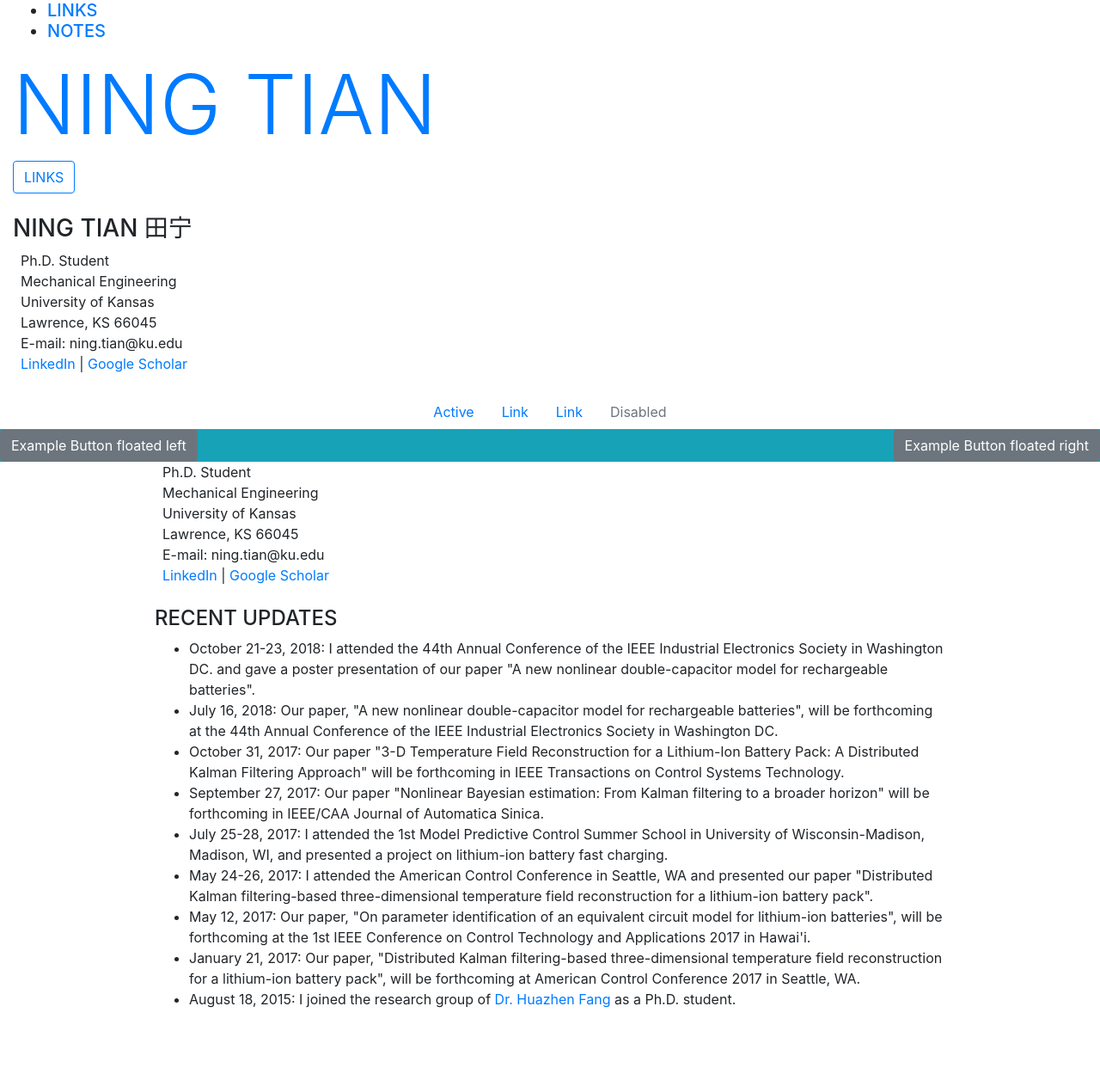
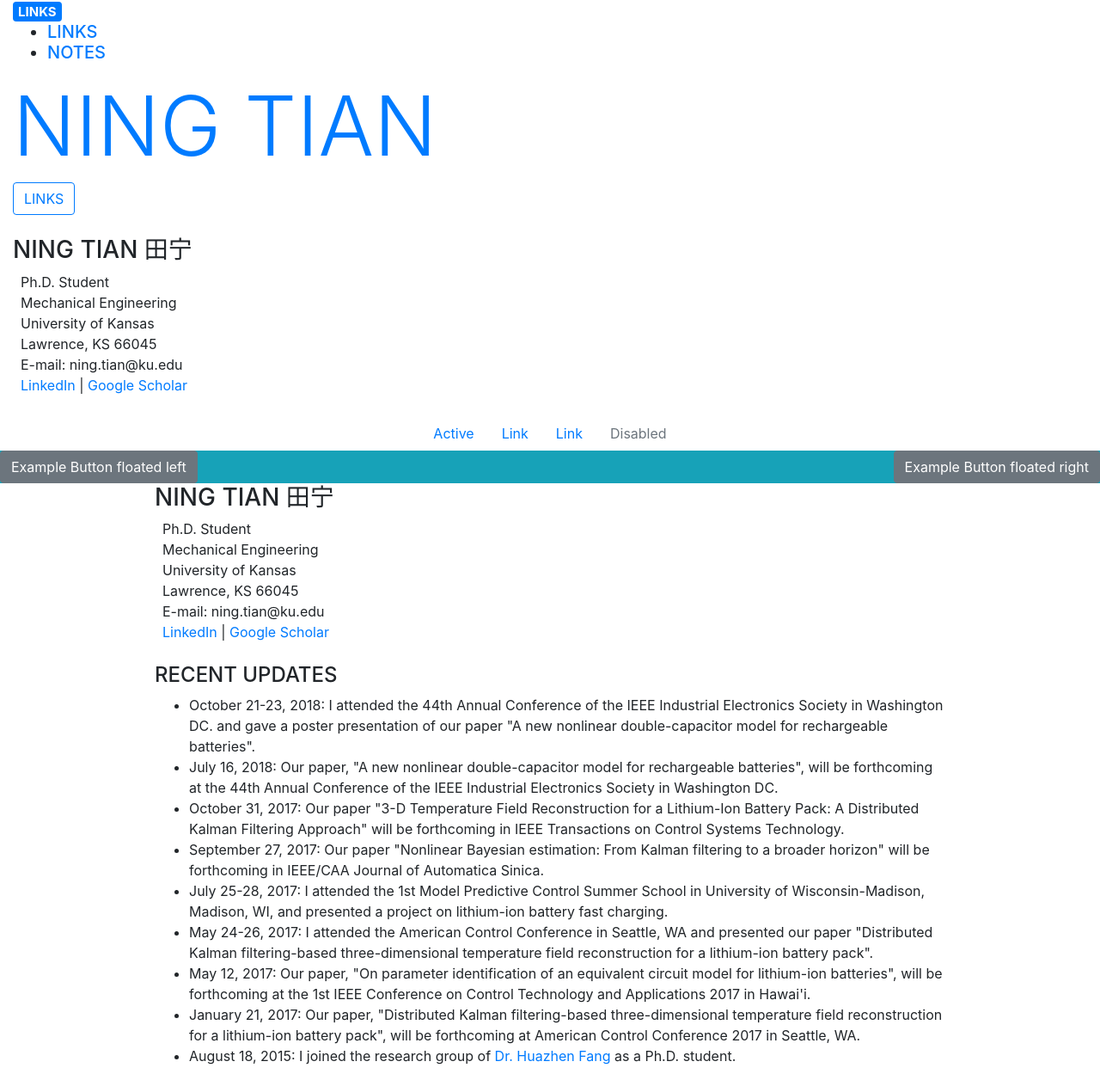
Before and after one commit to ningtian/ningtian.github.io, a Jekyll site: the page index.html, which Jekyll copies as it is, in a window 1280 px wide. Shown: the whole page at 86% size. Built offline with Jekyll 4.4.1, drawn with Linux system fonts in a browser that asks for light colours; before the commit the page ends 1190 px from its top, so only the background shows below that.

Commit message:
Update index.html

```diff
--- a/index.html
+++ b/index.html
@@ -14,6 +14,7 @@
 <body>
 	<div class="container-fluid">
 	<h5>
+		<a href="/links" class="badge badge-primary">LINKS</a>
 	<ul class="pull-right">
 
 	        <li><a href="/links" title="Links">LINKS</a></li>
@@ -64,6 +65,7 @@
   <div class="row">
     <div class="col"></div>
     <div class="col-10">
+	    <h3>NING TIAN 田宁</h3>
 	    &nbsp  Ph.D. Student<br>
 			&nbsp  Mechanical Engineering<br>
 			&nbsp  University of Kansas<br>
```
